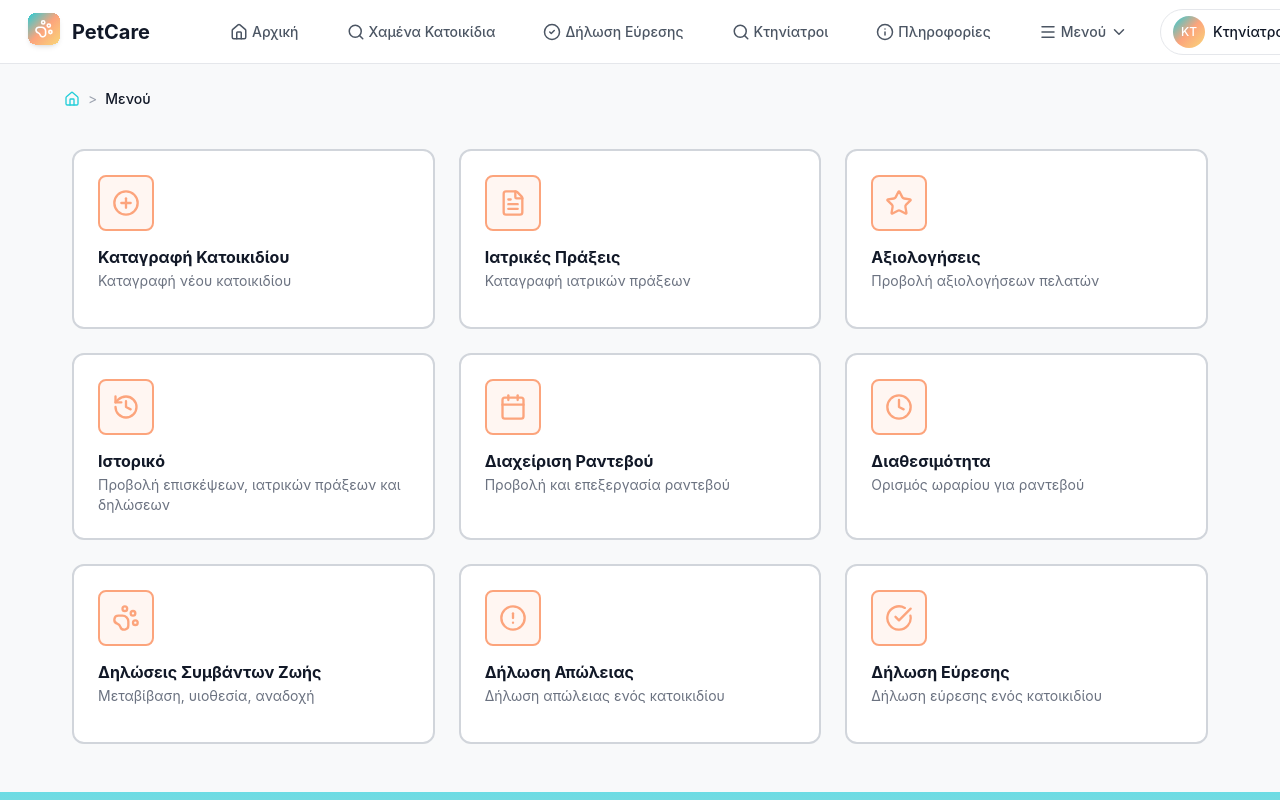
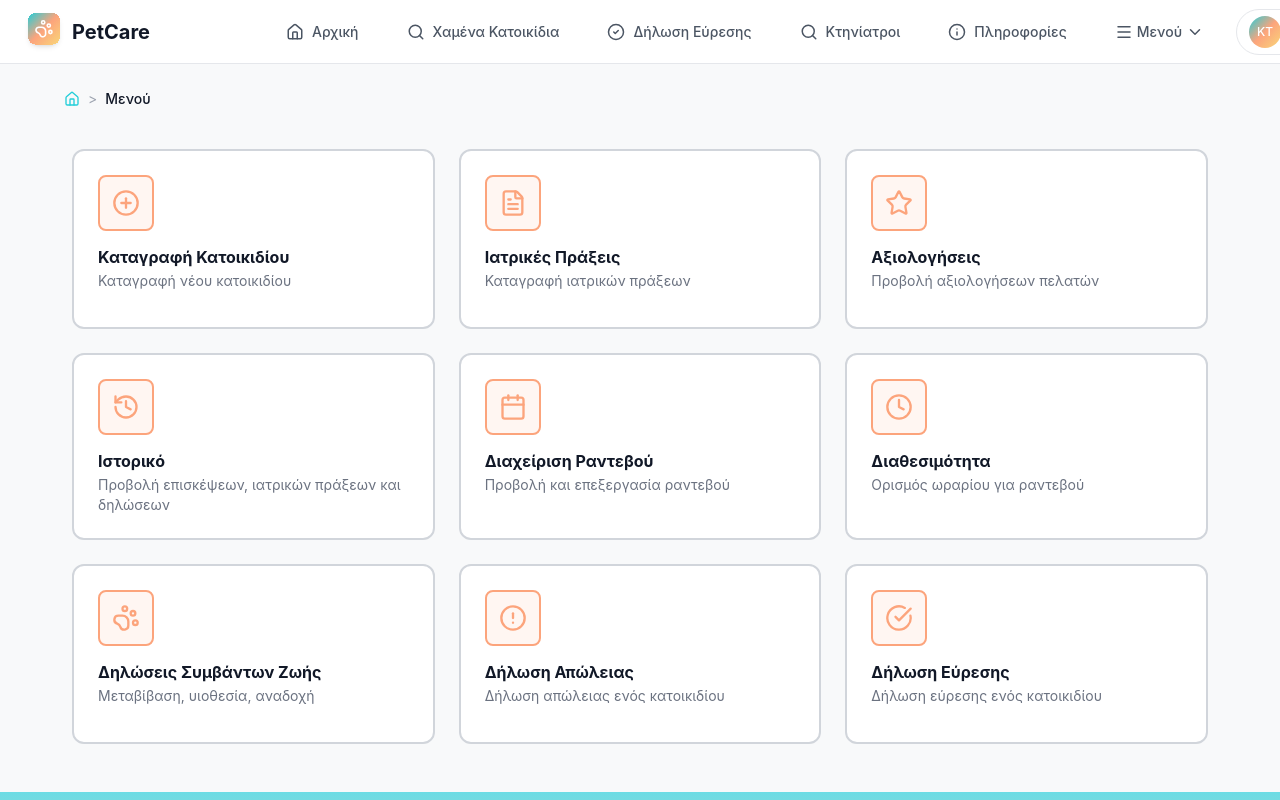
Before and after one commit to TheodoraManika/petcare, a React (Vite) app in the folder frontend/: page /vet/dashboard in a window 1280 px wide. Shown: the top 800 px of the page. Built offline with nearby package versions, Linux system fonts and the light colour scheme.

Commit message:
navbar style

```diff
--- a/frontend/src/components/global/layout/Navbar.css
+++ b/frontend/src/components/global/layout/Navbar.css
@@ -14,7 +14,7 @@
 .navbar__container {
   display: flex;
   align-items: center;
-  justify-content: space-between;
+  justify-content: flex-start;
   height: 100%;
   padding: 0 var(--spacing-lg);
   max-width: 1600px;
@@ -28,7 +28,7 @@
   align-items: center;
   gap: var(--spacing-sm);
   text-decoration: none;
-  margin-right: 64px;
+  margin-right: 120px;
 }
 
 .navbar__logo-icon {
@@ -57,7 +57,7 @@
 .navbar__nav-link {
   display: flex;
   align-items: center;
-  gap: var(--spacing-xs);
+  gap: var(--spacing-sm);
   padding: var(--spacing-sm) var(--spacing-md);
   font-size: var(--font-size-sm);
   font-weight: var(--font-weight-medium);
```
